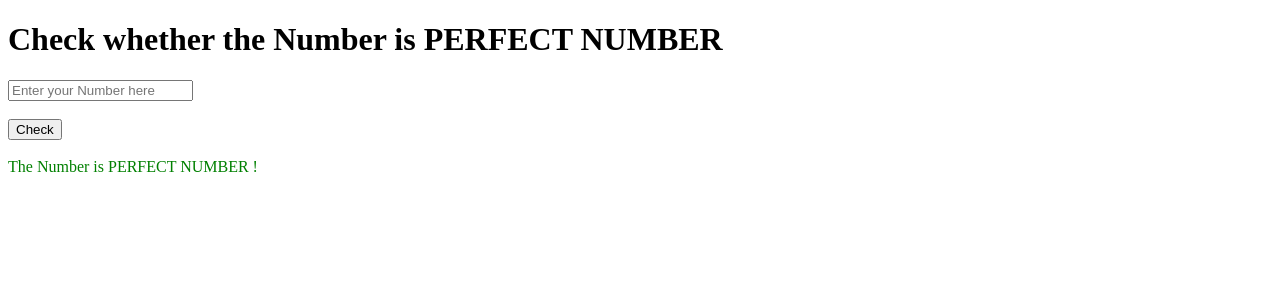
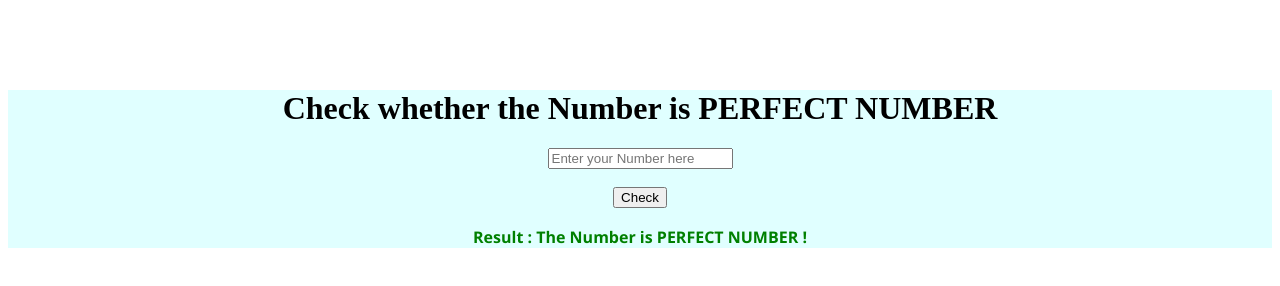
Before and after one commit to karansadhwani/BluePineaple_Assignment, a plain HTML site: page JavaScript Assignments/perfectNumber.html in a window 1280 px wide. Both pictures are taken after a click on the button "Check". Drawn offline with Linux system fonts and the light colour scheme.

Commit message:
Assignments updated on 30/08

```diff
--- a/JavaScript Assignments/perfectNumber.html
+++ b/JavaScript Assignments/perfectNumber.html
@@ -4,6 +4,25 @@
     <meta charset="UTF-8">
     <meta name="viewport" content="width=device-width, initial-scale=1.0">
     <title>Perfect Numbers</title>
+    <link rel="stylesheet" type="text/css"/>
+
+    <style>
+
+        #divid{
+            text-align: center;
+            margin-top: 90px;
+            background-color: lightcyan;
+        }
+
+        #output{
+            font-family: 'Segoe UI', Tahoma, Geneva, Verdana, sans-serif;
+            font-weight: bolder;
+        }
+
+
+     </style>
+
+
 
     <script type="text/javascript">
 
@@ -25,12 +44,12 @@
                     }
 
                     if(perfnum == number){
-                        document.getElementById("output").innerHTML="The Number is PERFECT NUMBER !";
+                        document.getElementById("output").innerHTML="Result : The Number is PERFECT NUMBER !";
                         document.getElementById("output").style.visibility="visible";
                         document.getElementById("output").style.color="green";
                     }
                     else{
-                        document.getElementById("output").innerHTML="The Number is NOT PERFECT NUMBER !";
+                        document.getElementById("output").innerHTML="Result : The Number is NOT PERFECT NUMBER !";
                         document.getElementById("output").style.visibility="visible";
                         document.getElementById("output").style.color="red";
                     }
@@ -42,7 +61,7 @@
 
 </head>
 <body>
-
+    <div id="divid">
     <h1>Check whether the Number is <b>PERFECT NUMBER</b></h1>
 
     <input type="number" id="num" placeholder="Enter your Number here"></input>
@@ -50,5 +69,7 @@
     <button id="btn" onclick="perfect()">Check</button>
     <br><br>
     <label id="output" type="button" onclick="perfect()" style="visibility: hidden;color: green;">res</label>
+</div>
+
 </body>
 </html>
```
Also changed, not shown: JavaScript Assignments/CountOccurence.html (+24 -5 lines).
